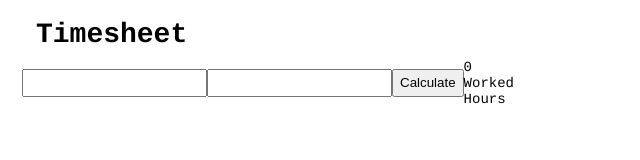
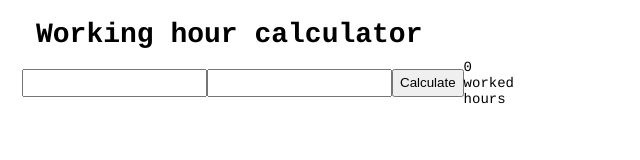
Before and after one commit to isadamascena/calculate-hours-timesheet, a plain HTML site: page index.html in a window 1280 px wide. Shown: the whole page, without its empty margins (0-640 px from the left). Drawn offline with nearby package versions, Linux system fonts and the light colour scheme.

Commit message:
Change displayed strings

```diff
--- a/index.html
+++ b/index.html
@@ -11,7 +11,7 @@
                 <input v-model="firstEntry">
                 <input v-model="secondEntry">
                 <button @click="calculateHours">Calculate</button>
-                <div class="workedHours item">{{ workedHours }} Worked Hours</div>
+                <div class="workedHours item">{{ workedHours }} worked hours</div>
             </div>
         </div>
         <script src="index.js"></script>
--- a/index.js
+++ b/index.js
@@ -3,7 +3,7 @@ const kTransformMilissecondsToHours = (1000 * 60 * 60);
 var vue = new Vue({
     el: "#root",
     data: {
-        titleHeader: "Timesheet",
+        titleHeader: "Working hour calculator",
         firstEntry: "",
         secondEntry: "",
         workedHours: 0
```
